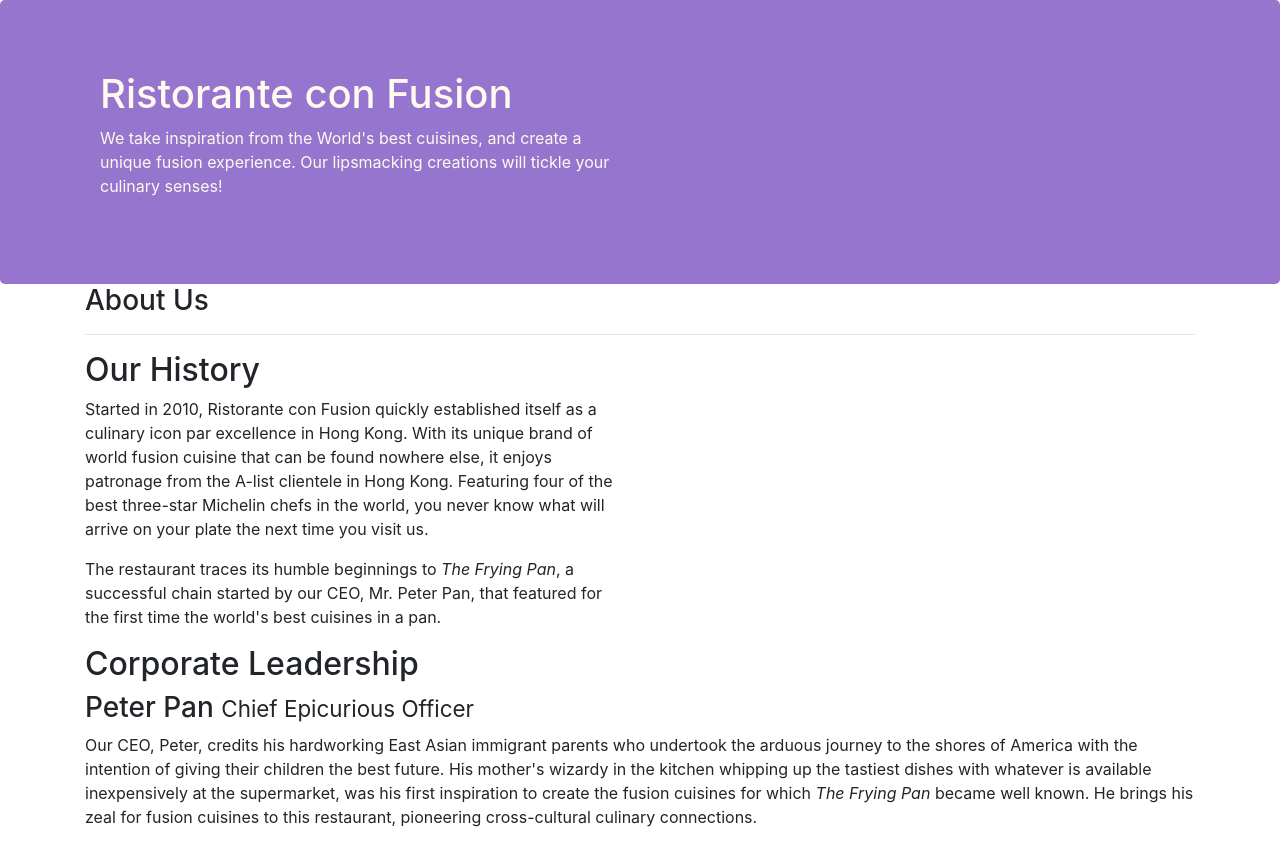
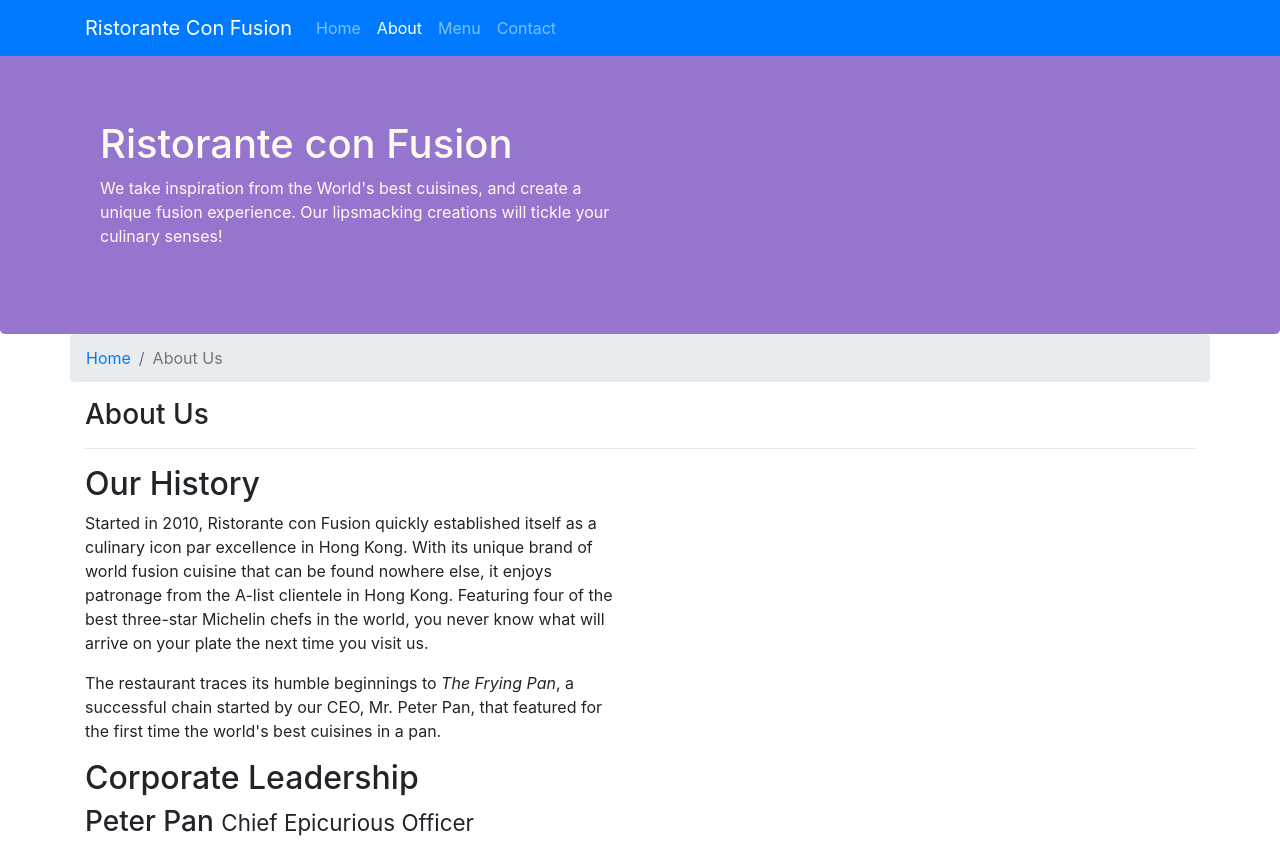
Before and after one commit to SebasTamayoA/CourseraBootstrap4Ex1, a website: page aboutus.html in a window 1280 px wide. Shown: the top 842 px of the page. Drawn offline with nearby package versions, Linux system fonts and the light colour scheme.

Commit message:
Navbar and Breadcrumbs

```diff
--- a/aboutus.html
+++ b/aboutus.html
@@ -1,24 +1,35 @@
 <!DOCTYPE html>
 <html lang="en">
+
 <head>
   <!-- Required meta tags always come first -->
   <meta charset="utf-8" />
-    <meta
-      name="viewport"
-      content="width=device-width, initial-scale=1, shrink-to-fit=no"
-    />
+  <meta name="viewport" content="width=device-width, initial-scale=1, shrink-to-fit=no" />
   <meta http-equiv="x-ua-compatible" content="ie=edge" />
 
   <!-- Bootstrap CSS -->
-    <link
-      rel="stylesheet"
-      href="node_modules/bootstrap/dist/css/bootstrap.min.css"
-    />
+  <link rel="stylesheet" href="node_modules/bootstrap/dist/css/bootstrap.min.css" />
   <link rel="stylesheet" href="css/styles.css" />
   <title>Ristorante Con Fusion: About Us</title>
 </head>
 
 <body>
+  <nav class="navbar navbar-dark navbar-expand-sm bg-primary fixed-top">
+    <div class="container">
+      <button class="navbar-toggler" type="button" data-toggle="collapse" data-target="#Navbar">
+        <span class="navbar-toggler-icon"></span>
+      </button>
+      <a class="navbar-brand" href="./index.html">Ristorante Con Fusion</a>
+      <div class="collapse navbar-collapse" id="Navbar">
+        <ul class="navbar-nav mr-auto">
+          <li class="nav-item"><a class="nav-link" href="./index.html">Home</a></li>
+          <li class="nav-item active"><a class="nav-link" href="#">About</a></li>
+          <li class="nav-item"><a class="nav-link" href="#">Menu</a></li>
+          <li class="nav-item"><a class="nav-link" href="#">Contact</a></li>
+        </ul>
+      </div>
+    </div>
+  </nav>
   <header class="jumbotron">
     <div class="container">
       <div class="row row-header">
@@ -37,7 +48,11 @@
 
   <div class="container">
     <div class="row">
-        <div class="col col-sm col-md">
+      <ol class="col-12 breadcrumb">
+        <li class="breadcrumb-item"><a href="./index.html">Home</a></li>
+        <li class="breadcrumb-item active">About Us</li>
+      </ol>
+      <div class="col-12">
         <h3>About Us</h3>
         <hr />
       </div>
@@ -86,9 +101,7 @@
           farming and produce. His experiences growing up on a farm in the
           Australian outback gave him great appreciation for varieties of food
           sources. As he puts it in his own words,
-            <em
-              >Everything that runs, wins, and everything that stays, pays!</em
-            >
+          <em>Everything that runs, wins, and everything that stays, pays!</em>
         </p>
         <h3>Agumbe Tang <small>Chief Taste Officer</small></h3>
         <p class="d-none d-sm-block">
@@ -104,10 +117,8 @@
           experience having worked closely with whos-who in the culinary
           world, he specializes in creating mouthwatering Indo-Italian fusion
           experiences. He says,
-            <em
-              >Put together the cuisines from the two craziest cultures, and you
-              get a winning hit! Amma Mia!</em
-            >
+          <em>Put together the cuisines from the two craziest cultures, and you
+            get a winning hit! Amma Mia!</em>
         </p>
       </div>
     </div>
@@ -119,7 +130,7 @@
         <div class="col-4 offset-1 col-sm-2">
           <h5>Links</h5>
           <ul class="list-unstyled">
-              <li><a href="#">Home</a></li>
+            <li><a href="./index.html">Home</a></li>
             <li><a href="#">About</a></li>
             <li><a href="#">Menu</a></li>
             <li><a href="#">Contact</a></li>
@@ -159,4 +170,5 @@
   <script src="node_modules/popper.js/dist/umd/popper.min.js"></script>
   <script src="node_modules/bootstrap/dist/js/bootstrap.min.js"></script>
 </body>
+
 </html>
--- a/css/styles.css
+++ b/css/styles.css
@@ -28,3 +28,12 @@
     margin: 0px;
     color: #0f0f0f;
 }
+
+body{
+    padding:50px 0px 0px 0px;
+    z-index:0;
+}
+
+.navbar-dark {
+     background-color: #512DA8;
+}
```
Also changed, not shown: index.html (+16 -0 lines). Lines whose indentation alone changed are shown as unchanged.
